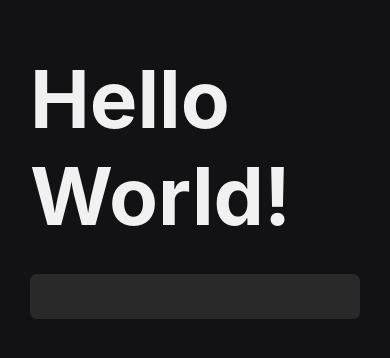
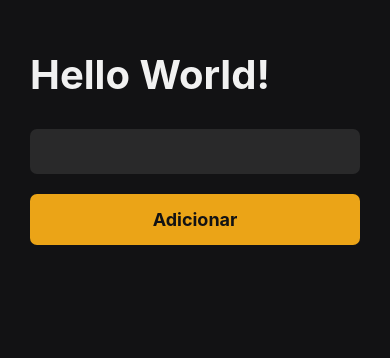
Before and after one commit to gabrielpereira3/first-react-native-app, a React Native app: screen / in a window 390 px wide. Shown: the top 358 px of the page. Built offline with nearby package versions, Linux system fonts and the light colour scheme.

Commit message:
Touchable Opacity

```diff
--- a/src/pages/Home/index.tsx
+++ b/src/pages/Home/index.tsx
@@ -6,6 +6,7 @@
   StyleSheet,
   SafeAreaView,
   TextInput,
+  TouchableOpacity,
 } from 'react-native';
 
 export const Home = () => {
@@ -14,6 +15,9 @@
       <View style={styles.container}>
         <Text style={styles.title}>Hello World!</Text>
         <TextInput style={styles.input} />
+        <TouchableOpacity activeOpacity={0.7} style={styles.button}>
+          <Text style={styles.buttonText}>Adicionar</Text>
+        </TouchableOpacity>
       </View>
     </SafeAreaView>
   );
@@ -32,7 +36,7 @@
   },
   title: {
     color: '#f1f1f1',
-    fontSize: 80,
+    fontSize: 40,
     fontWeight: 'bold',
   },
   input: {
@@ -43,4 +47,16 @@
     marginTop: 30,
     borderRadius: 7,
   },
+  button: {
+    backgroundColor: '#eba417',
+    padding: 15,
+    borderRadius: 7,
+    alignItems: 'center',
+    marginTop: 20,
+  },
+  buttonText: {
+    color: '#121214',
+    fontSize: 18,
+    fontWeight: 'bold',
+  },
 });
```
